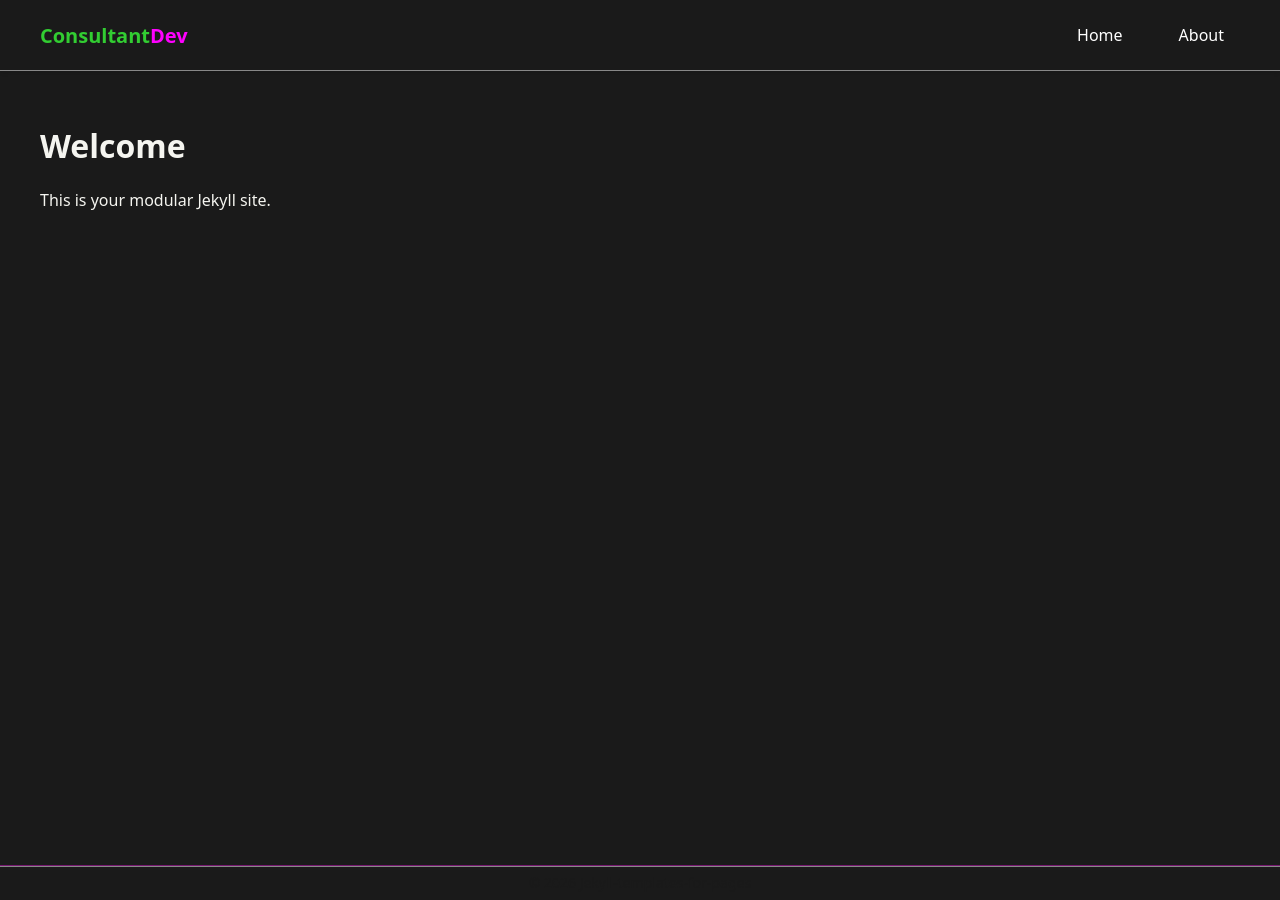
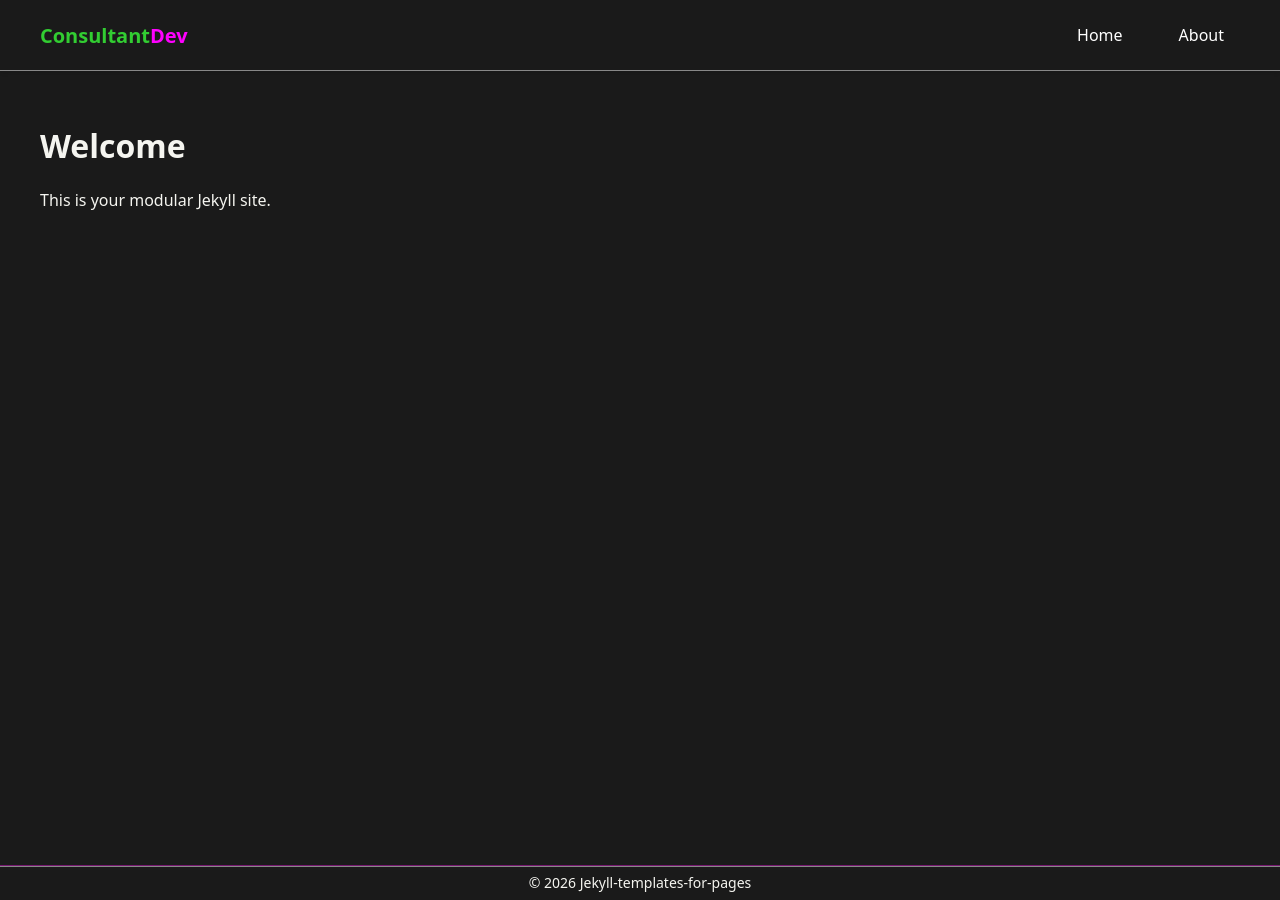
Before and after one commit to m33lucky-benny/Jekyll-templates-for-pages, a Jekyll site: the page built from index.html, in a window 1280 px wide. Built offline with Jekyll 4.4.1, drawn with Linux system fonts in a browser that asks for light colours.

Commit message:
Update main.scss

```diff
--- a/assets/css/main.scss
+++ b/assets/css/main.scss
@@ -49,6 +49,10 @@ main {
   flex: 1;
 }
 
+// ----------------------------------------
+// footer elements
+// ----------------------------------------
+
 footer {
   flex: 0 0 auto;
   padding-bottom: env(safe-area-inset-bottom);
@@ -56,3 +60,10 @@ footer {
   border-top: 1px solid var(--muted);
   box-shadow: 0 -1px 0 rgba(255, 16, 240, 0.4);
 }
+
+footer p {
+  margin: 0;
+  font-size: 0.875rem;
+  line-height: 1.2;
+  color: var(--text);
+}
```
